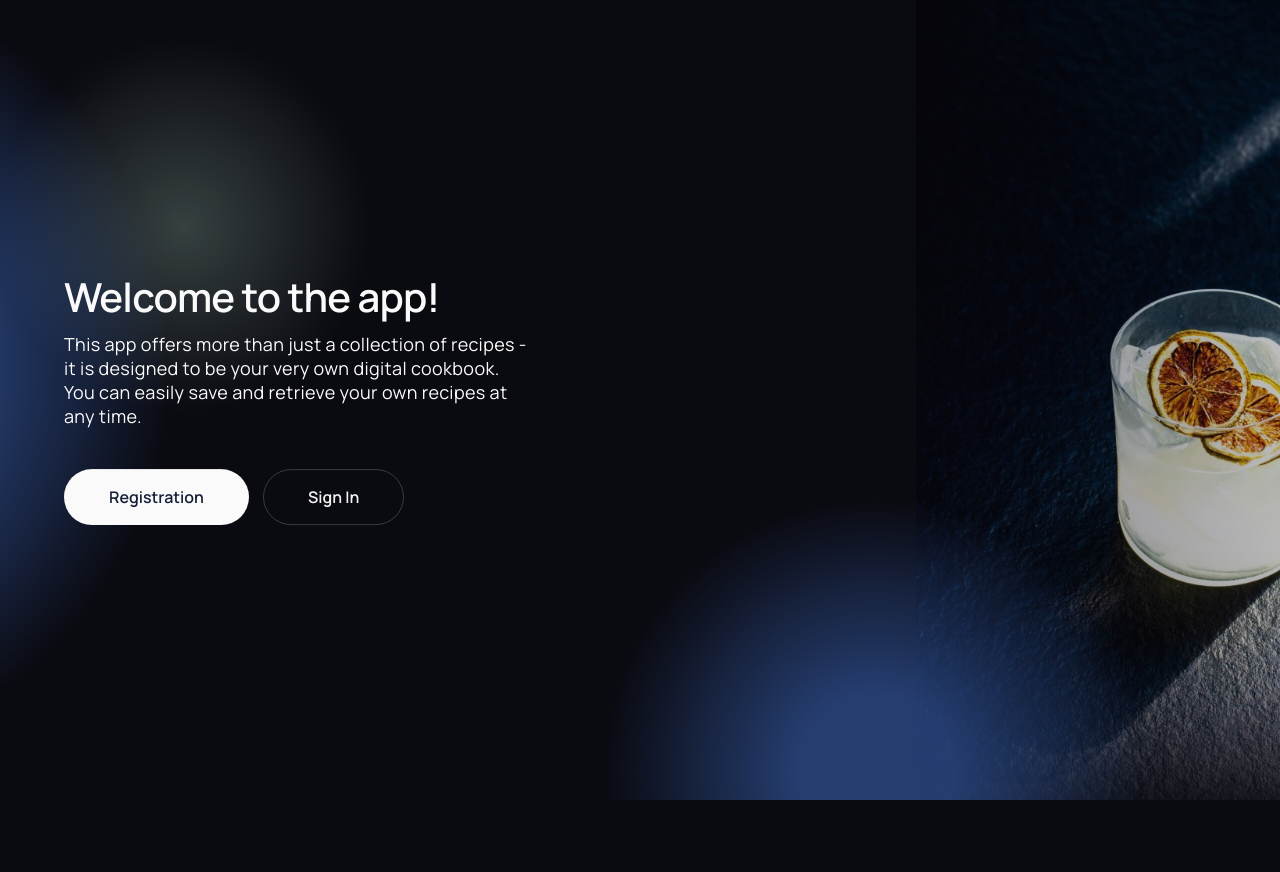
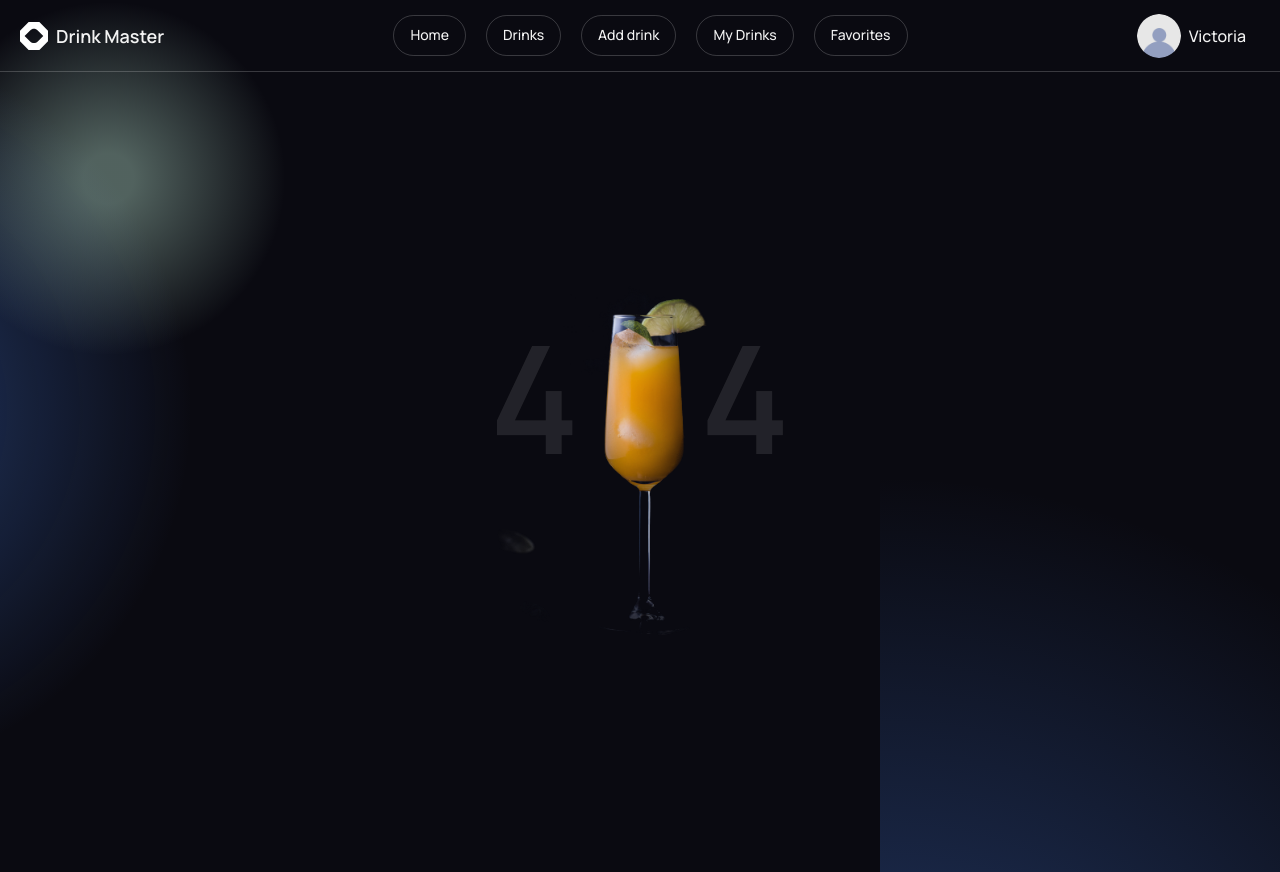
Before and after one commit to Dmytroukraine/drink_master-front, a React (Create React App) app: page /drink_master-front/home in a window 1280 px wide. Before the commit this address led to /drink_master-front/welcome. Before the commit the page ends 800 px from the top, so only its background shows below. Built offline with nearby package versions, Linux system fonts and the light colour scheme.

Commit message:
changeApp

```diff
--- a/src/components/App/App.jsx
+++ b/src/components/App/App.jsx
@@ -18,10 +18,10 @@
 
 import { Route, Routes } from 'react-router-dom';
 import { lazy } from 'react';
-import WelcomePage from 'pages/WelcomePage';
-import SigninPage from 'pages/SigninPage';
-import SignupPage from 'pages/SignupPage';
-import PrivateRoute from 'components/PrivateRoute';
+// import WelcomePage from 'pages/WelcomePage';
+// import SigninPage from 'pages/SigninPage';
+// import SignupPage from 'pages/SignupPage';
+// import PrivateRoute from 'components/PrivateRoute';
 import RestrictedRoute from 'components/RestrictedRoute';
 import { ToastContainer } from 'react-toastify';
 import { useSelector } from 'react-redux';
@@ -43,19 +43,19 @@ const App = () => {
   return (
     <>
       <Routes>
-        <Route
+        {/* <Route
           path="/welcome"
           element={<RestrictedRoute component={WelcomePage} />}
-        />
-        <Route
+        /> */}
+        {/* <Route
           path="/signup"
           element={<RestrictedRoute component={SignupPage} />}
         />
         <Route
           path="/signin"
           element={<RestrictedRoute component={SigninPage} />}
-        />
-        <Route path="/" element={<PrivateRoute component={SharedLayout} />}>
+        /> */}
+        <Route path="/" element={<RestrictedRoute component={SharedLayout} />}>
           <Route path="*" element={<ErrorPage />} />
         </Route>
       </Routes>
--- a/src/components/SharedLayout/SharedLayout.jsx
+++ b/src/components/SharedLayout/SharedLayout.jsx
@@ -1,10 +1,10 @@
 import { Suspense } from 'react';
 import { Outlet } from 'react-router-dom';
-import Footer from 'components/Footer/Footer';
+// import Footer from 'components/Footer/Footer';
 import Header from 'components/Header/Header';
 import { Loading } from 'components/Loader/Loader';
 import styles from './SharedLayout.module.css';
-import Motivation from 'components/Shared/Motivation';
+// import Motivation from 'components/Shared/Motivation';
 
 const SharedLayout = () => {
   return (
@@ -15,8 +15,8 @@ const SharedLayout = () => {
           <Outlet />
         </Suspense>
       </main>
-      <Footer />
-      <Motivation />
+      {/* <Footer /> */}
+      {/* <Motivation /> */}
     </div>
   );
 };
```
